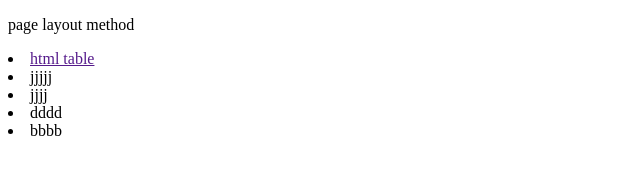
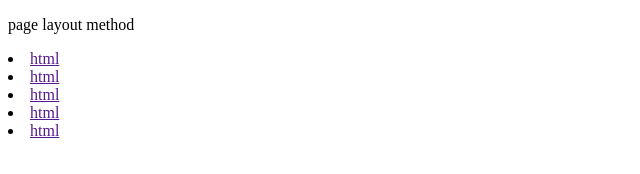
Before and after one commit to Ripan007/CSS, a plain HTML site: page index.html in a window 1280 px wide. Shown: the whole page, without its empty margins (0-640 px from the left). Drawn offline with Linux system fonts and the light colour scheme.

Commit message:
May 14, 2024, 8:03 PM

```diff
--- a/index.html
+++ b/index.html
@@ -8,11 +8,11 @@
   <body>
     <div class="container">
       <p>page layout method</p>
-      <li><a href="">html table</a></li>
-      <li><a href=""></a>jjjjj</li>
-      <li><a href=""></a>jjjj</li>
-      <li><a href=""></a>dddd</li>
-      <li><a href=""></a>bbbb</li>
+      <li><a href="">html</a></li>
+      <li><a href="">html</a></li>
+      <li><a href="">html</a></li>
+      <li><a href="">html</a></li>
+      <li><a href="">html</a></li>
     </div>
   </body>
 </html>
```
